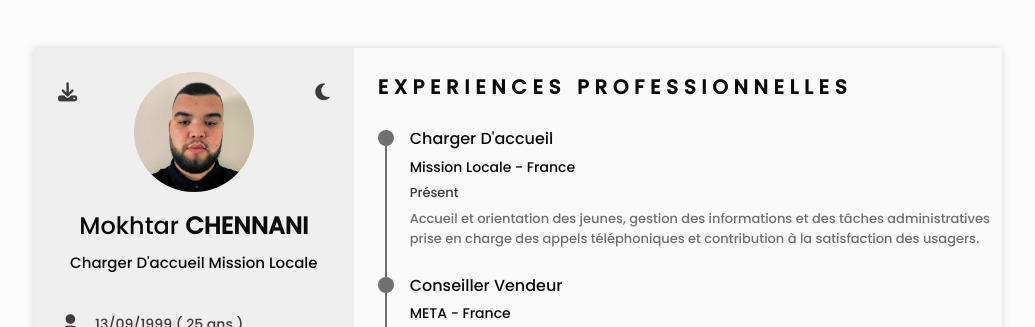
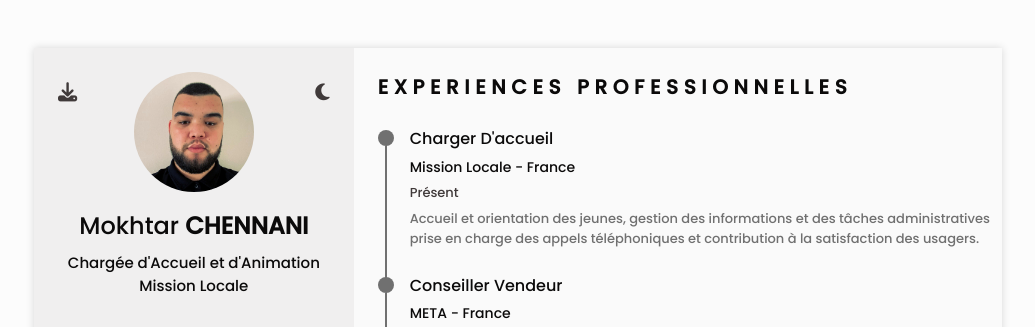
Before and after one commit to xVegetax/CV, a plain HTML site: page index.html in a window 1280 px wide. Shown: the top 327 px of the page, without its empty margins (122-1157 px from the left). Drawn offline with Linux system fonts and the light colour scheme; a script that the page names is missing.

Commit message:
Update index.html

```diff
--- a/index.html
+++ b/index.html
@@ -96,7 +96,7 @@
                             <div class="home_data bd-grid">
                                 <img src="assets/pictures/profile.png" alt="Icon picture" class="home_img" id="home-img">
                                 <h1 class="home_title">Mokhtar <b>CHENNANI</b></h1>
-                                <h3 class="home_profession">Charger D'accueil Mission Locale</h3>
+                                <h3 class="home_profession">Chargée d'Accueil et d'Animation Mission Locale</h3>
                                 <div>
                                     <a download="" id="download-button" class="home_button-movil">Télécharger</a>
                                 </div>
```
